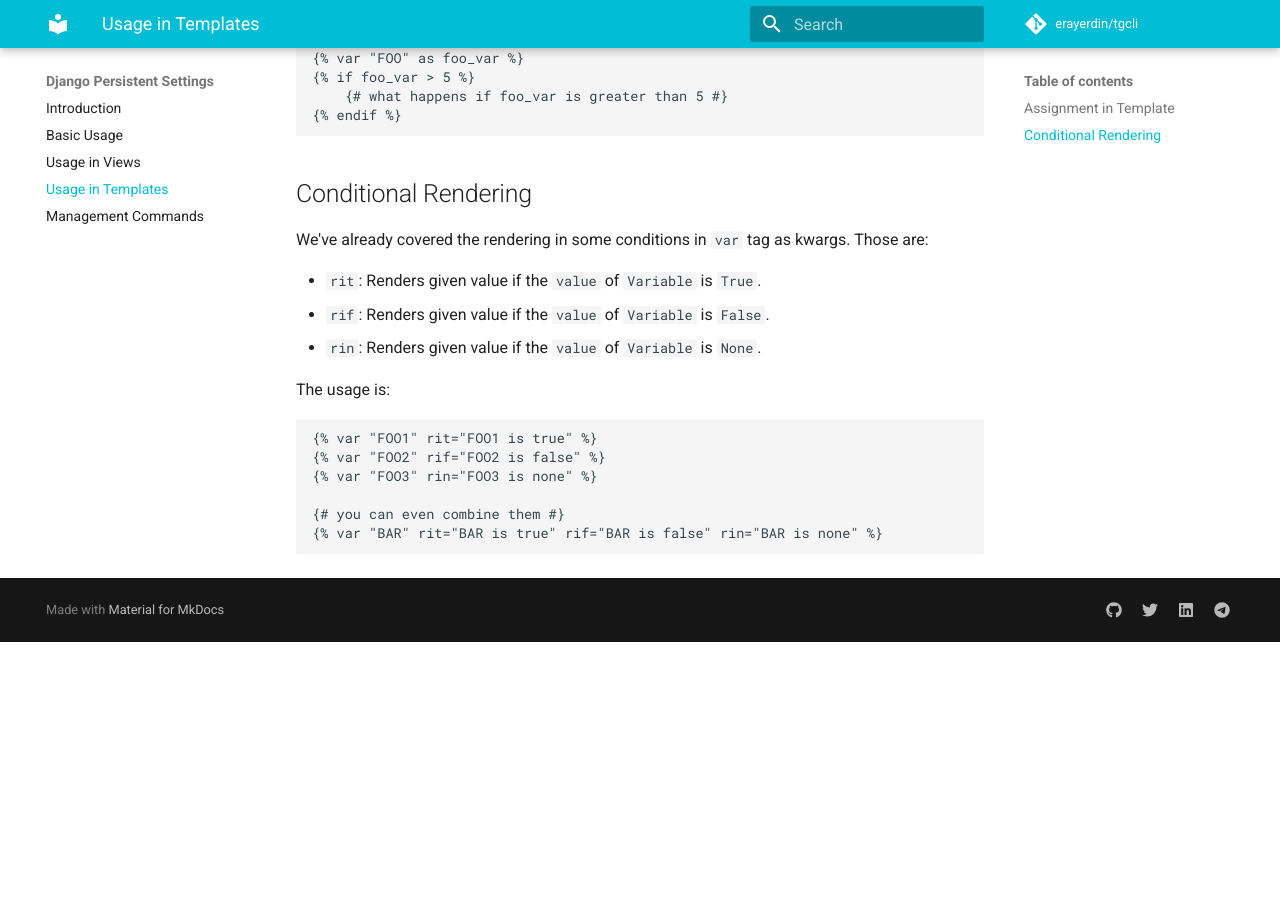
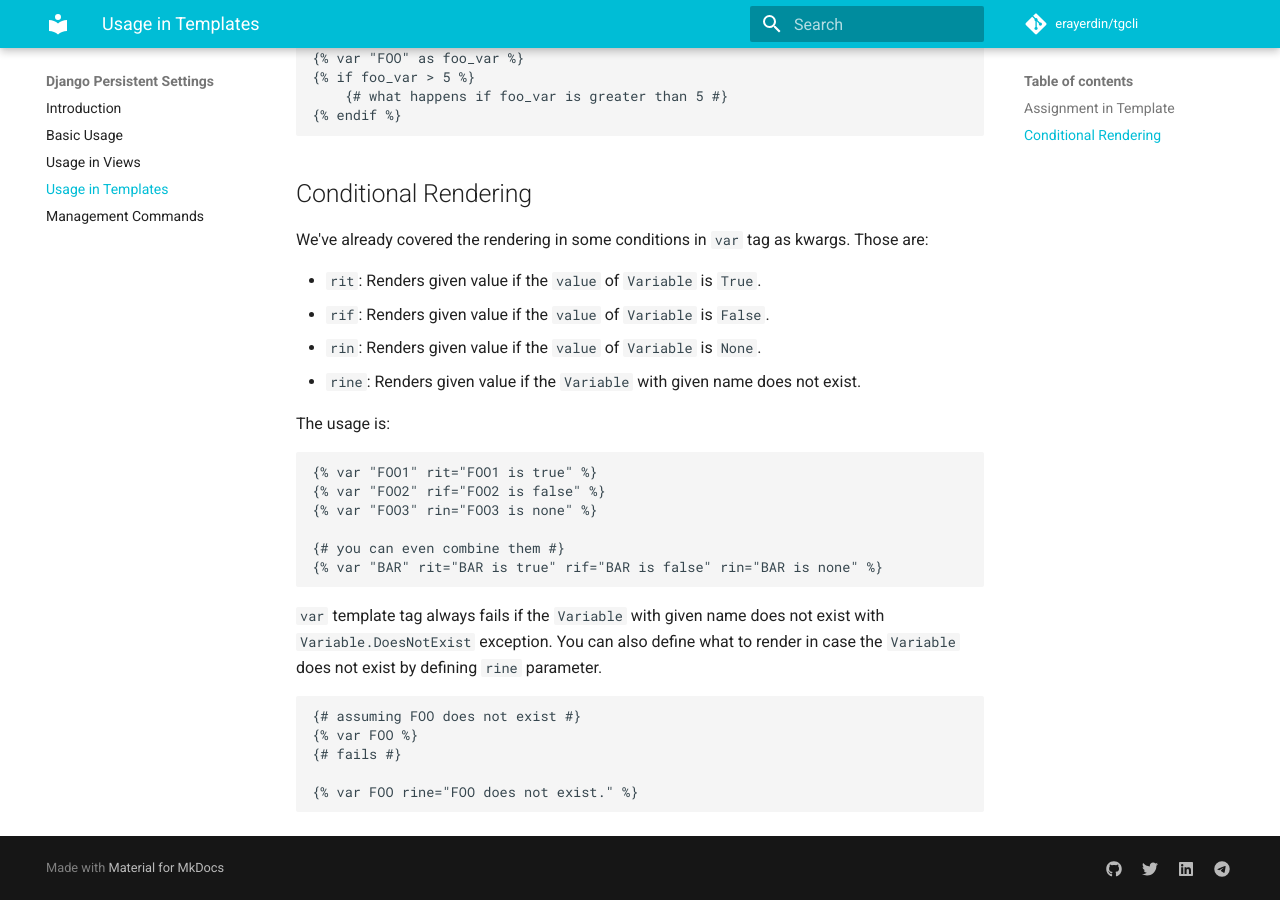
Before and after one commit to erayerdin/django-persistent-settings, an MkDocs documentation site: the page built from docs/templates.md, in a window 1280 px wide and 900 px high, scrolled down 871 px. Built offline with MkDocs 1.6.1 and Material for MkDocs 9.7.7, drawn with Linux system fonts in a browser that asks for light colours; comment, search, counter and statistics services are not loaded; before the commit the page ends 1513 px from its top, so only the background shows below that.

Commit message:
`rine` param for `var` tag (#26)
* added `rine` to `var` tag

* added docs for `rine` param on `var` tag

* updated changelog

````diff
--- a/docs/templates.md
+++ b/docs/templates.md
@@ -44,6 +44,7 @@ Those are:
  - `rit`: Renders given value if the `value` of `Variable` is `True`.
  - `rif`: Renders given value if the `value` of `Variable` is `False`.
  - `rin`: Renders given value if the `value` of `Variable` is `None`.
+ - `rine`: Renders given value if the `Variable` with given name does not exist.
 
 The usage is:
 
@@ -55,3 +56,15 @@ The usage is:
 {# you can even combine them #}
 {% var "BAR" rit="BAR is true" rif="BAR is false" rin="BAR is none" %}
 ```
+
+`var` template tag always fails if the `Variable` with given name does not
+exist with `Variable.DoesNotExist` exception. You can also define what to render
+in case the `Variable` does not exist by defining `rine` parameter.
+
+```
+{# assuming FOO does not exist #}
+{% var FOO %}
+{# fails #}
+
+{% var FOO rine="FOO does not exist." %}
+```
````
Also changed, not shown: CHANGELOG.md (+5 -0 lines), 2 other files.
